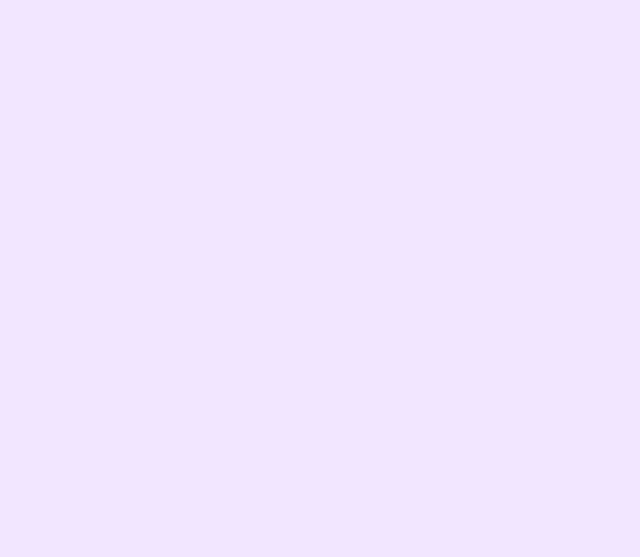
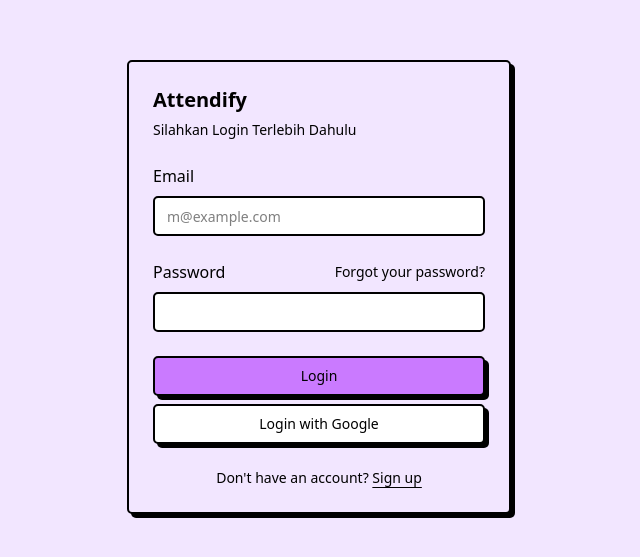
Before and after one commit to imAbizars/Attendify, a React (Vite) app: page /login in a window 1280 px wide. Before the commit this address had no page. Shown: the part 113-670 px from the top of the page, without its empty margins (321-961 px from the left). Built offline with nearby package versions, Linux system fonts and the light colour scheme.

Commit message:
add : login pages

```diff
--- a/src/App.jsx
+++ b/src/App.jsx
@@ -10,6 +10,7 @@ import MainLayout from "./components/pages/main/MainLayout";
 import DataUser from "./components/pages/dasboard/DataUser";
 import Riwayat from "./components/pages/dasboard/Riwayat";
 import DashboardLayout from "./components/pages/dasboard/DashboardLayout";
+import Login from "./components/pages/main/Login";
 const queryClient = new QueryClient();
 
 export default function App(){
@@ -17,6 +18,7 @@ export default function App(){
     <QueryClientProvider client={queryClient}>
       <Router>
         <Routes>
+          <Route path="/login"element={<Login/>} />
           <Route element={<MainLayout/>}>
             <Route path="/home" element={<Home/>}/>
             <Route path="/riwayatabsen" element={<RiwayatAbsen/>}/>
--- a/src/components/pages/dasboard/DataUser.jsx
+++ b/src/components/pages/dasboard/DataUser.jsx
@@ -49,6 +49,28 @@ export default function DataUser(){
     const [currentPage,setCurrentPage] = useState(1);
     const itemsPerPages = 5;
     const totalPages = Math.ceil((filteredUsersSearch?.length||0)/itemsPerPages);
+    const getPageNumbers = () => {
+        const pages = [];
+
+        if (totalPages <= 5) {
+            for (let i = 1; i <= totalPages; i++) {
+                pages.push(i);
+            }
+        } else {
+            pages.push(1);
+            if (currentPage > 3) {
+                pages.push("...");
+            }
+            for (let i = Math.max(2, currentPage - 1); i <= Math.min(totalPages - 1, currentPage + 1); i++) {
+                pages.push(i);
+            }
+            if (currentPage < totalPages - 2) {
+                pages.push("...");
+            }
+            pages.push(totalPages);
+        }
+        return pages;
+    };
     //slice data halaman
     const paginatedHalaman = filteredUsersSearch?.slice(
         (currentPage-1) * itemsPerPages,
@@ -126,8 +148,8 @@ export default function DataUser(){
                         <TableHead>Nama</TableHead>
                         <TableHead>Email</TableHead>
                         <TableHead>Password</TableHead>
-                        <TableHead>Phone Number</TableHead>
-                        <TableHead>Address</TableHead>
+                        <TableHead>No telepon</TableHead>
+                        <TableHead>Alamat</TableHead>
                         <TableHead>Role</TableHead>
                         <TableHead className="text-center">Aksi</TableHead>
                     </TableRow>
@@ -159,7 +181,7 @@ export default function DataUser(){
 
             </Table>
             <div className="flex items-center justify-between mt-4">
-                <span className="text-sm">
+                <span className="text-sm font-bold">
                     Halaman {currentPage} dari {totalPages}
                 </span>
                 <div className="flex items-center gap-2">
@@ -171,14 +193,18 @@ export default function DataUser(){
                         Sebelumnya
                     </Button>
 
-                    {Array.from({ length: totalPages }, (_, i) => i + 1).map((page) => (
-                        <Button
-                            key={page}
-                            onClick={() => setCurrentPage(page)}
-                            className={currentPage === page ? "bg-main-foreground" : "bg-white text-black"}
-                        >
-                            {page}
-                        </Button>
+                    {getPageNumbers().map((page, index) => (
+                        page === "..." ? (
+                            <span key={index} className="px-2">...</span>
+                        ) : (
+                            <Button
+                                key={index}
+                                onClick={() => setCurrentPage(page)}
+                                className={currentPage === page ? "bg-main-foreground" : "bg-main text-black"}
+                            >
+                                {page}
+                            </Button>
+                        )
                     ))}
 
                     <Button
--- /dev/null
+++ b/src/components/pages/main/Login.jsx
@@ -0,0 +1,67 @@
+import React from "react";
+import {
+  Card,
+  CardContent,
+  CardDescription,
+  CardFooter,
+  CardHeader,
+  CardTitle,
+} from "@/components/ui/card";
+import { Button } from "@/components/ui/button";
+import { Label } from "@radix-ui/react-label";
+import { Input } from "@/components/ui/input";
+export default function Login(){
+    return(
+        <div className="flex min-h-screen justify-center items-center">
+            <Card className="w-full max-w-sm m-4">
+                <CardHeader>
+                    <CardTitle className="text-xl">Attendify </CardTitle>
+                    <CardDescription>
+                    Silahkan Login Terlebih Dahulu
+                    </CardDescription>
+                </CardHeader>
+                <CardContent>
+                    <form>
+                    <div className="flex flex-col gap-6">
+                        <div className="grid gap-2">
+                        <Label htmlFor="email">Email</Label>
+                        <Input
+                            id="email"
+                            type="email"
+                            placeholder="m@example.com"
+                            required
+                        />
+                        </div>
+                        <div className="grid gap-2">
+                        <div className="flex items-center">
+                            <Label htmlFor="password">Password</Label>
+                            <a
+                            href="#"
+                            className="ml-auto inline-block text-sm underline-offset-4 hover:underline"
+                            >
+                            Forgot your password?
+                            </a>
+                        </div>
+                        <Input id="password" type="password" required />
+                        </div>
+                    </div>
+                    </form>
+                </CardContent>
+                <CardFooter className="flex-col gap-2">
+                    <Button type="submit" className="w-full">
+                    Login
+                    </Button>
+                    <Button variant="neutral" className="w-full">
+                    Login with Google
+                    </Button>
+                    <div className="mt-4 text-center text-sm">
+                    Don&apos;t have an account?{" "}
+                    <a href="#" className="underline underline-offset-4">
+                        Sign up
+                    </a>
+                    </div>
+                </CardFooter>
+            </Card>
+        </div>
+    )
+}
--- a/src/components/ui/ModalTambah.jsx
+++ b/src/components/ui/ModalTambah.jsx
@@ -28,10 +28,21 @@ export default function ModalTambah({ onClose,onSuccess,selectedUser}) {
     address: selectedUser?.address||"",
     role: selectedUser?.role||"",
   });
+  const resetForm = ()=>{
+     setForm({
+          name :"",
+          email:"",
+          password:"",
+          phonenumber:"",
+          address:"",
+          role:""
+     })
+  }
   //createuser
   const { mutate:createMutate, isPending:isCreating } = createUser({
     onSuccess: () => {
       onSuccess();
+      resetForm();
     },
   });
   //edituser
```
